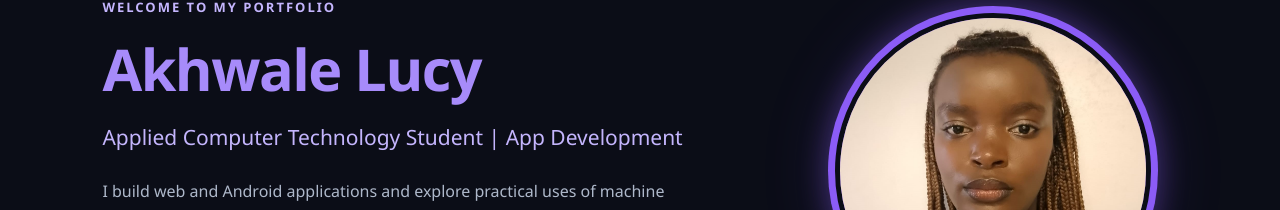
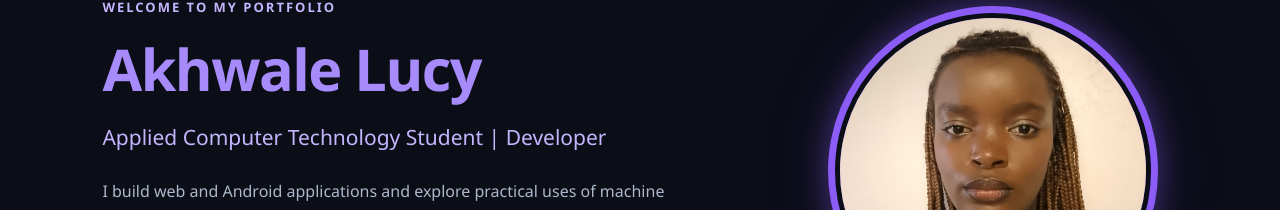
Before and after one commit to AkhwaleLucy/Akhwale_Portfolio, a website: page public/index.html in a window 1280 px wide. Shown: the part 266-476 px from the top of the page. Drawn offline with Linux system fonts and the light colour scheme.

Commit message:
Change portfolio subtitle to Developer

```diff
--- a/public/index.html
+++ b/public/index.html
@@ -36,7 +36,7 @@
 
         <h1><span>Akhwale Lucy</span></h1>
 
-        <h2>Applied Computer Technology Student | App Development</h2>
+        <h2>Applied Computer Technology Student | Developer</h2>
 
         <p class="hero-description">
             I build web and Android applications and explore practical uses of machine learning.
```
